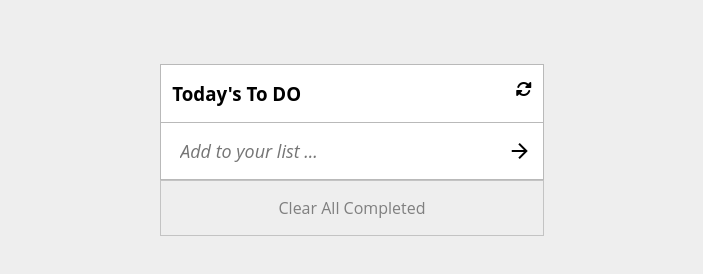
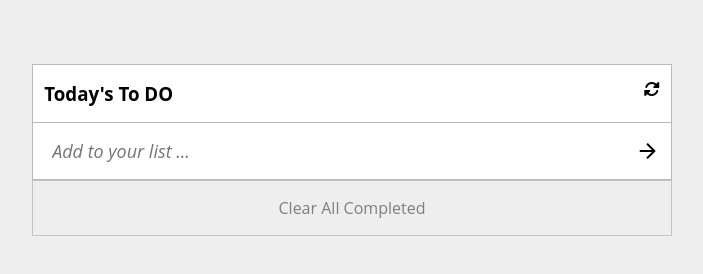
Before and after one commit to bienvenuushindi/to-do-list, a website built with webpack: page src/index.html in a window 1280 px wide. Shown: the whole page, without its empty margins (288-991 px from the left). Built offline with nearby package versions, Linux system fonts and the light colour scheme.

Commit message:
Update Design

```diff
--- a/src/style.css
+++ b/src/style.css
@@ -120,12 +120,12 @@ input:focus {
 .container {
   display: flex;
   flex-direction: column;
+  margin-top: 5%;
 }
 
 @media screen and (min-width: 765px) {
   .container {
     display: grid;
-    grid-template-columns: 1fr 30% 1fr;
-    margin-top: 5%;
+    grid-template-columns: 1fr 50% 1fr;
   }
 }
```
Also changed, not shown: dist/main.js.
